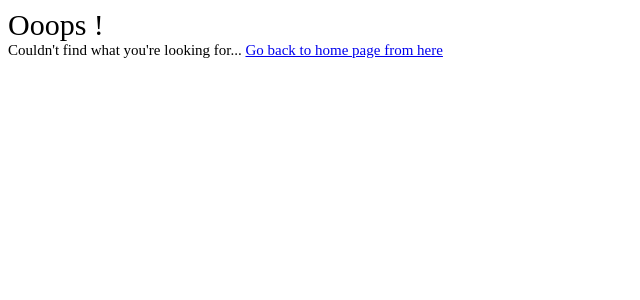
After one commit to yaseralnajjar/forums-flask, a Flask app: template app/templates/404.html in a window 1280 px wide. The commit adds this page. Shown: the top 300 px of the page, without its empty margins (0-640 px from the left). Run offline with Flask 2, Linux system fonts and the light colour scheme; the template is opened without the code that fills it, so the values that code supplies are empty.

Commit message:
Added eroor page (404)

```diff
--- a/app/static/style.css
+++ b/app/static/style.css
@@ -25,3 +25,11 @@ thead {
     text-align: center;
     margin: 10px auto;
 }
+
+.error-title{
+    font-size: 30px
+}
+
+.error-message{
+    font-size: 15px
+}
--- /dev/null
+++ b/app/templates/404.html
@@ -0,0 +1,20 @@
+<!doctype html>
+<html>
+
+<head>
+    <meta charset="utf-8">
+    <title>Topic Add</title>
+    <link rel="stylesheet" href="/static/style.css">
+</head>
+
+<body>
+
+    <div class="error-title">Ooops !</div>
+    <div  class="error-message">
+        Couldn't find what you're looking for...
+        <a href="{{ url_for("home") }}">Go back to home page from here</a>
+    </div>
+
+</body>
+
+</html>
```
